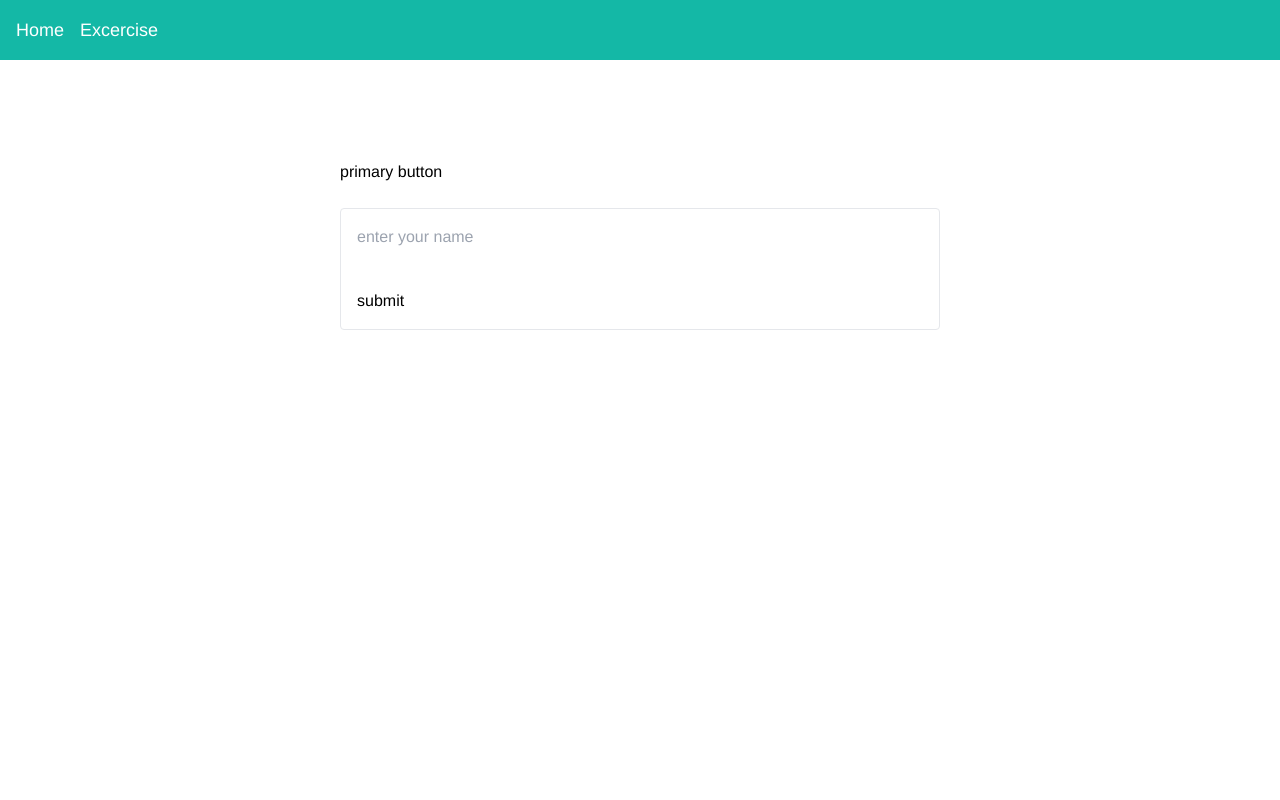
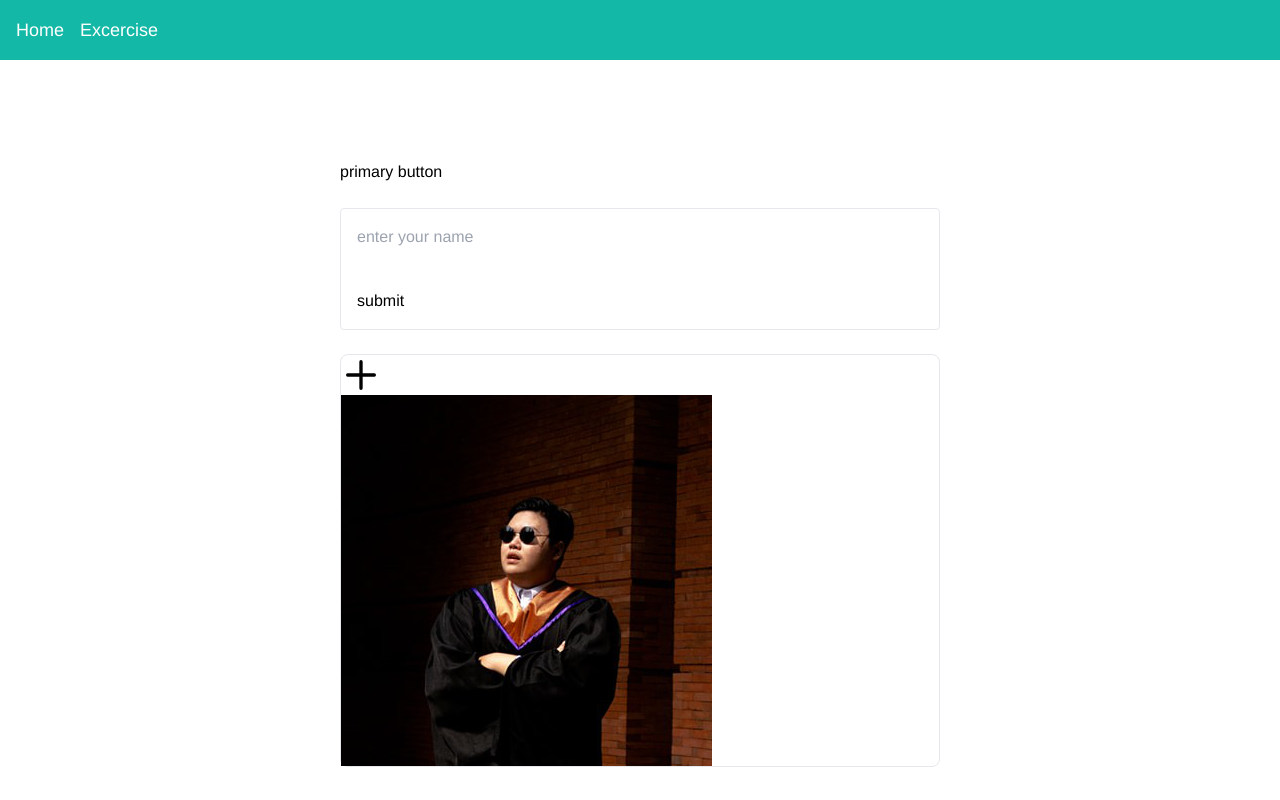
Before and after one commit to pongpanott/vue3-tailwind-crash-course, a Vue app: page /excercise in a window 1280 px wide. Built offline with nearby package versions, Linux system fonts and the light colour scheme.

Commit message:
feat: prepare card component

```diff
--- a/src/Views/HappyHacking.vue
+++ b/src/Views/HappyHacking.vue
@@ -1,19 +1,14 @@
 <template>
 	<AppLayout>
-		<div class="max-w-[600px] mx-auto w-full">
-			<div class="mb-6"><PrimaryButton /></div>
+		<div class="max-w-[600px] mx-auto w-full flex flex-col gap-y-6">
+			<div><PrimaryButton /></div>
 			<form
 				@submit.prevent="onSubmit"
 				class="border-[1px] border-gray-200 rounded w-full p-4 flex flex-col"
 			>
 				<div class="flex flex-col text-left">
 					<!-- NOTE: style yout text field component here -->
-					<input
-						type="text"
-						placeholder="enter your name"
-						v-model="text"
-						@change="someHandler"
-					/>
+					<input type="text" placeholder="enter your name" v-model="text" />
 					<div class="min-h-[24px]">
 						<span v-if="error" class="text-red-500 text-xs"
 							>this field is required.</span
@@ -25,6 +20,10 @@
 					<button>submit</button>
 				</div>
 			</form>
+			<div class="border-[1px] border-gray-200 rounded-lg">
+				<img :src="plusIcon" class="h-10 w-10" />
+				<img :src="jiramed" />
+			</div>
 		</div>
 	</AppLayout>
 </template>
@@ -40,11 +39,12 @@ export default {
 		return {
 			text: "",
 			error: false,
+			plusIcon: require("@/assets/plus.svg"),
+			jiramed: require("@/assets/jiramed.png"),
 		};
 	},
 	methods: {
 		onSubmit() {
-			// console.log("submit", this.text);
 			if (this.text === "" || !this.text) {
 				this.error = true;
 			} else {
@@ -56,5 +56,11 @@ export default {
 			}
 		},
 	},
+	watch: {
+		text: function (val) {
+			console.log("val", val);
+			this.error = false;
+		},
+	},
 };
 </script>
```
Also changed, not shown: src/assets/jiramed.png (added), src/assets/plus.svg (added).
